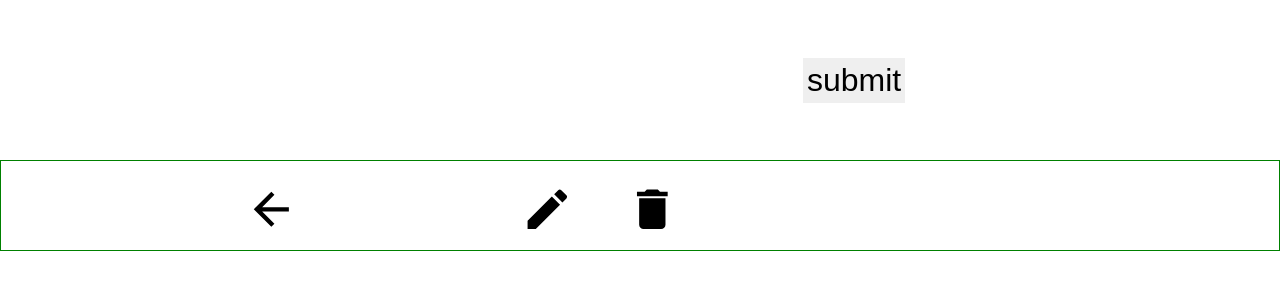
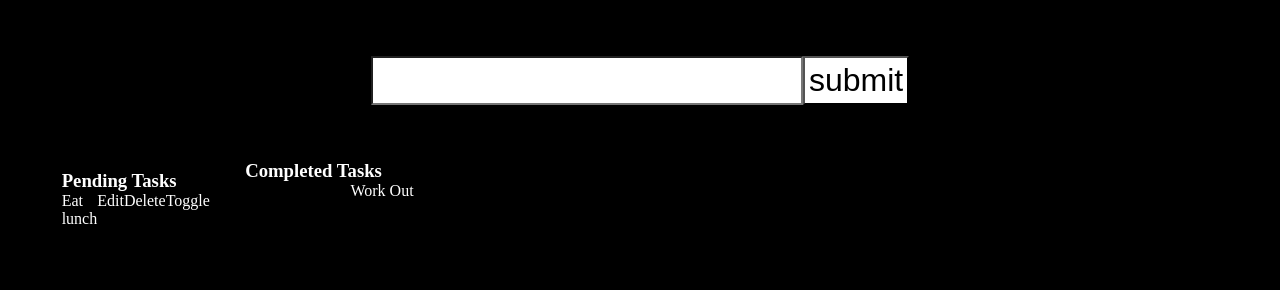
Before and after one commit to kyleyu23/todo-list-backend, a plain HTML site: page index.html in a window 1280 px wide. Drawn offline with Linux system fonts and the light colour scheme; no server answers.

Commit message:
udpate css

```diff
--- a/index.css
+++ b/index.css
@@ -6,6 +6,7 @@
 
 body {
   color: white;
+  background-color: black;
   min-height: 100vh;
 }
 form {
@@ -18,11 +19,11 @@ form input,
 form button {
   padding: 0.25rem;
   font-size: 2rem;
-  border: none;
-  /* background: white; */
+  /* border: none; */
+  background: white;
 }
 .content-container {
-  border: 1px green solid;
+  /* border: 1px green solid; */
 
   width: 100%;
   height: 100%;
```
